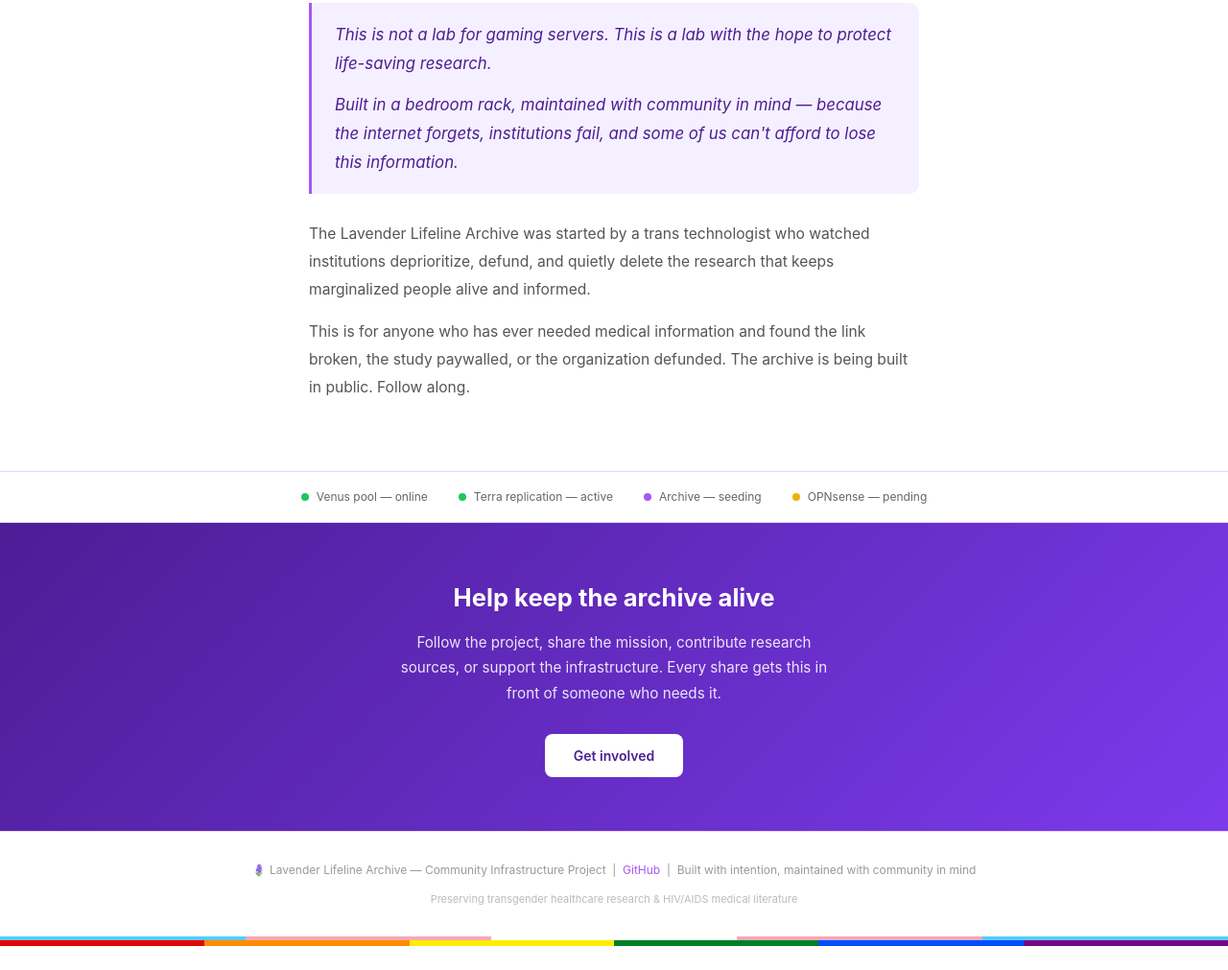
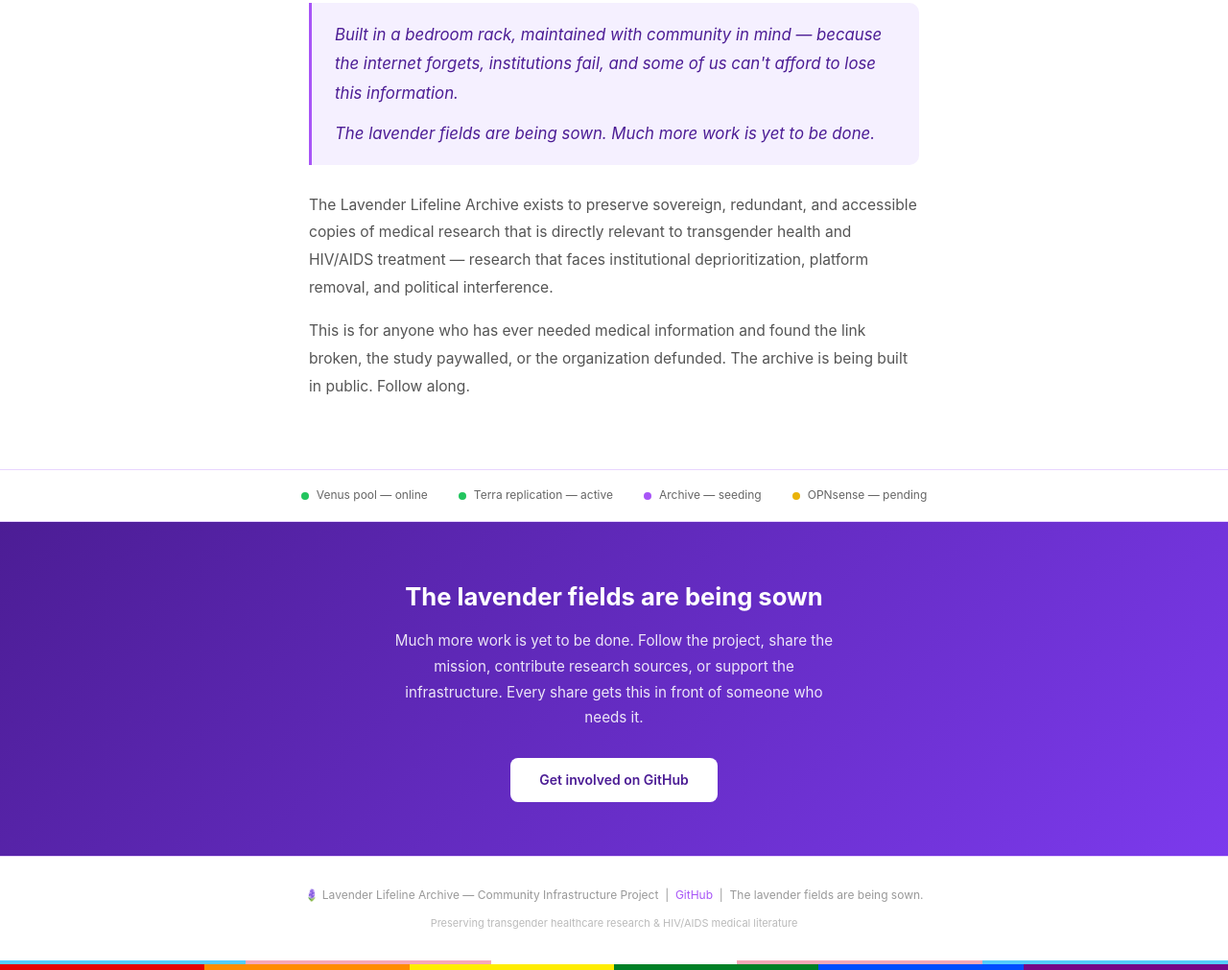
Before and after one commit to rileyhinkson/Lavender-Lifeline-Archive, a plain HTML site: page index.html in a window 1280 px wide. Shown: the part 1150-2161 px from the top of the page at 96% size. Before the commit the page ends 2136 px from the top, so only its background shows below. Drawn offline with Linux system fonts and the light colour scheme.

Commit message:
Update mission statement and related text

```diff
--- a/index.html
+++ b/index.html
@@ -6,7 +6,7 @@
   <title>Lavender Lifeline Archive</title>
   <meta name="description" content="An independently operated digital archive preserving transgender healthcare research and HIV/AIDS medical literature — built to outlast the political moment." />
   <meta property="og:title" content="Lavender Lifeline Archive" />
-  <meta property="og:description" content="This is not a lab for gaming servers. This is a lab with the hope to protect life-saving research." />
+  <meta property="og:description" content="Built in a bedroom rack, maintained with community in mind. The lavender fields are being sown — much more work is yet to be done." />
   <meta property="og:type" content="website" />
   <style>
     *, *::before, *::after { margin: 0; padding: 0; box-sizing: border-box; }
@@ -404,8 +404,9 @@
   <!-- Mission strip -->
   <div class="mission-strip">
     <em>Our mission</em>
-    This is not a lab for gaming servers.<br>
-    This is a lab with the hope to protect life-saving research.
+    Built in a bedroom rack, maintained with community in mind —
+    because some research is too important to lose.<br>
+    <span style="font-size:0.9rem; opacity:0.85; font-style:italic;">The lavender fields are being sown. Much more work is yet to be done.</span>
   </div>
 
   <!-- Pillars -->
@@ -437,13 +438,14 @@
     <div class="section-label">Our story</div>
     <h2>Built in a bedroom rack,<br>maintained with community in mind</h2>
     <div class="quote-block">
-      <p>This is not a lab for gaming servers. This is a lab with the hope to protect life-saving research.</p>
       <p>Built in a bedroom rack, maintained with community in mind — because the internet forgets, institutions fail, and some of us can't afford to lose this information.</p>
+      <p>The lavender fields are being sown. Much more work is yet to be done.</p>
     </div>
     <p>
-      The Lavender Lifeline Archive was started by a trans technologist who watched
-      institutions deprioritize, defund, and quietly delete the research that keeps
-      marginalized people alive and informed.
+      The Lavender Lifeline Archive exists to preserve sovereign, redundant, and
+      accessible copies of medical research that is directly relevant to transgender
+      health and HIV/AIDS treatment — research that faces institutional deprioritization,
+      platform removal, and political interference.
     </p>
     <p>
       This is for anyone who has ever needed medical information and found the link
@@ -470,12 +472,13 @@
 
   <!-- CTA -->
   <section class="cta">
-    <h2>Help keep the archive alive</h2>
+    <h2>The lavender fields are being sown</h2>
     <p>
-      Follow the project, share the mission, contribute research sources, or support
-      the infrastructure. Every share gets this in front of someone who needs it.
+      Much more work is yet to be done. Follow the project, share the mission,
+      contribute research sources, or support the infrastructure.
+      Every share gets this in front of someone who needs it.
     </p>
-    <a href="https://github.com" target="_blank" rel="noopener" class="btn-white">Get involved</a>
+    <a href="https://github.com/rileyhinkson/Lavender-Lifeline-Archive" target="_blank" rel="noopener" class="btn-white">Get involved on GitHub</a>
   </section>
 
   <!-- Footer -->
@@ -483,9 +486,9 @@
     <p>
       🪻 Lavender Lifeline Archive — Community Infrastructure Project
       &nbsp;|&nbsp;
-      <a href="https://github.com" target="_blank" rel="noopener">GitHub</a>
+      <a href="https://github.com/rileyhinkson/Lavender-Lifeline-Archive" target="_blank" rel="noopener">GitHub</a>
       &nbsp;|&nbsp;
-      Built with intention, maintained with community in mind
+      The lavender fields are being sown.
     </p>
     <p style="margin-top:0.4rem; font-size:11px; color:#bbb;">
       Preserving transgender healthcare research &amp; HIV/AIDS medical literature
```
